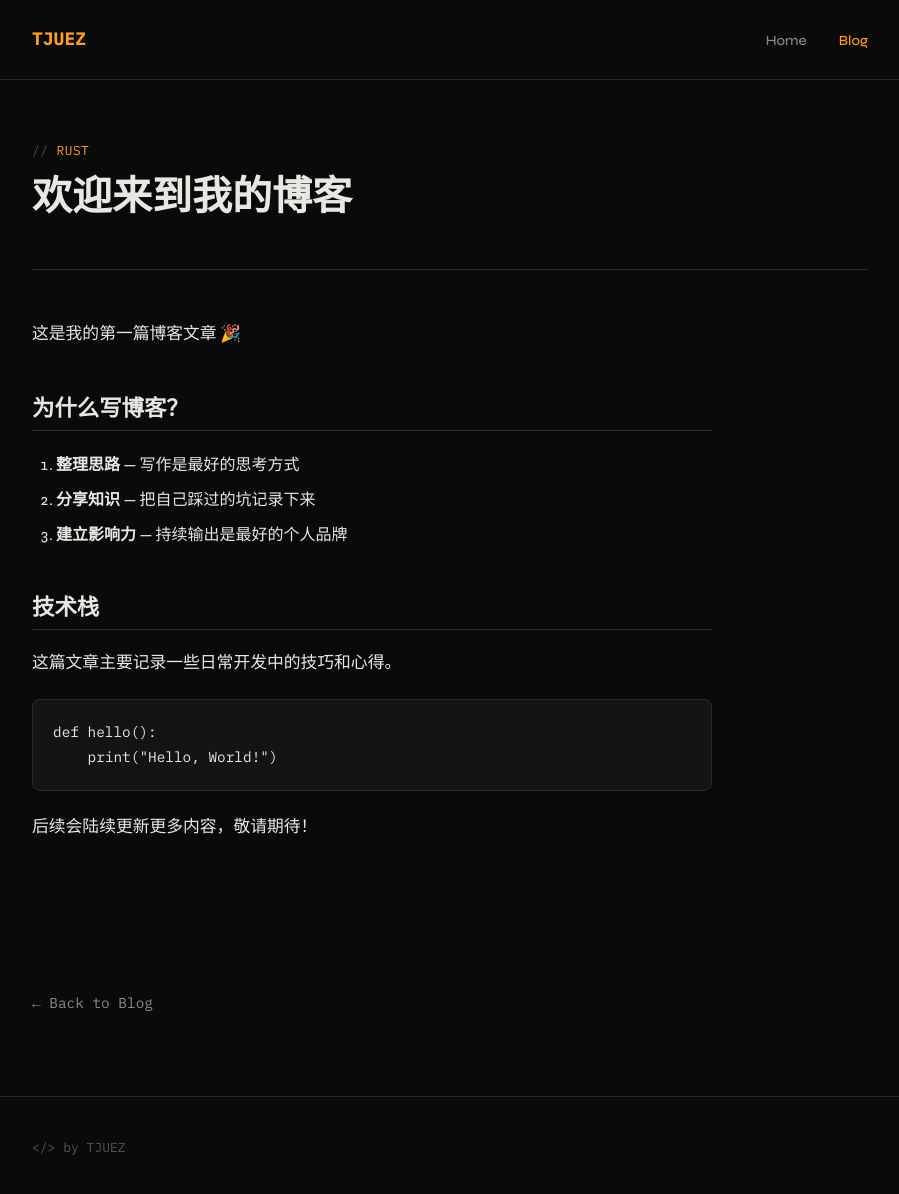
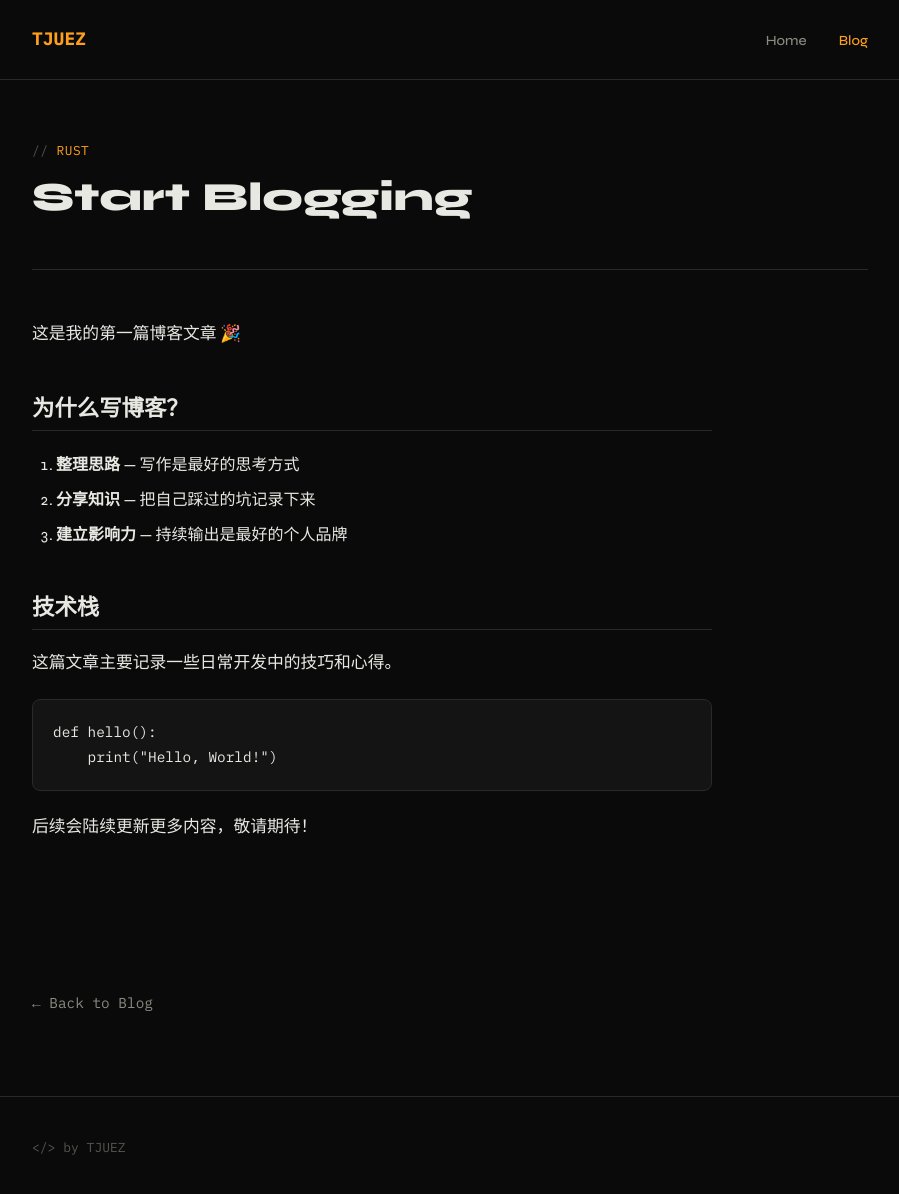
Before and after one commit to TJUEZ/tjuez.github.io, a Jekyll site: the page built from _posts/2026-03-28-RUST-start-blogging.md, in a window 1280 px wide and 1199 px high. Shown: the top 1194 px of the window, without its empty margins (190-1089 px from the left). Built offline with Jekyll 4.4.1, drawn with Linux system fonts in a browser that asks for light colours.

Commit message:
refactor: rename post files to match their categories
- 2025-03-28-rust-rustlings.md → 2026-03-28-RUST-start-blogging.md
- 2026-03-28-Notes-welcome-to-my-blog.md (kept)

Co-Authored-By: Claude Opus 4.6 <noreply@anthropic.com>

```diff
--- a/_posts/2025-03-28-rust-rustlings.md
+++ b/_posts/2026-03-28-RUST-start-blogging.md
@@ -1,6 +1,6 @@
 ---
 layout: post
-title: 欢迎来到我的博客
+title: Start Blogging
 type: RUST
 ---
 
```
